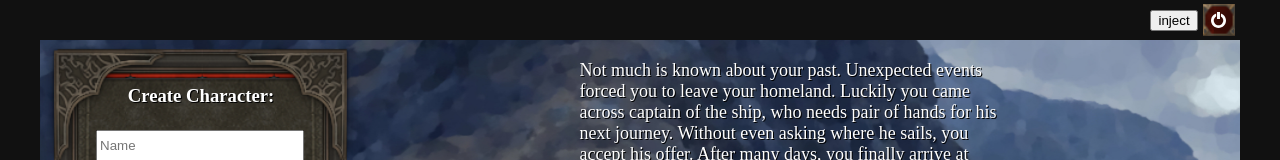
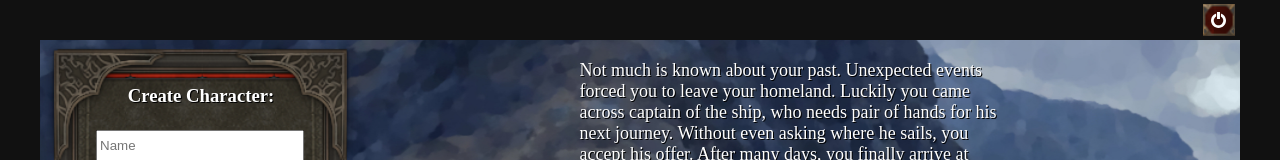
Before and after one commit to exewin/bg, a React (Create React App) app: page /dashboard/creation in a window 1280 px wide. Shown: the top 160 px of the page. Built offline with nearby package versions, Linux system fonts and the light colour scheme; no server answers; the database is empty; sample sign-in values are in the browser's storage; a web font is replaced by a local one.

Commit message:
remove injector from dashboard

```diff
--- a/src/sites/Dashboard.js
+++ b/src/sites/Dashboard.js
@@ -7,7 +7,6 @@ import styled from 'styled-components'
 import { CenteredLoading } from '../components/CenteredLoading'
 import { Footer } from '../components/Footer'
 import logoutIcon from "../assets/ui/logout.svg"
-import { Injector } from '../adminTool/Injector'
 
 const Container = styled.div`
 height: 100vh;
@@ -65,7 +64,6 @@ export const Dashboard = () => {
             :
                 <>
                     <Nav>
-                        <Injector/>
                         <LogoutButton><LogoutIcon src = {logoutIcon}/></LogoutButton>
                     </Nav>
                     <SubContainer>
```
